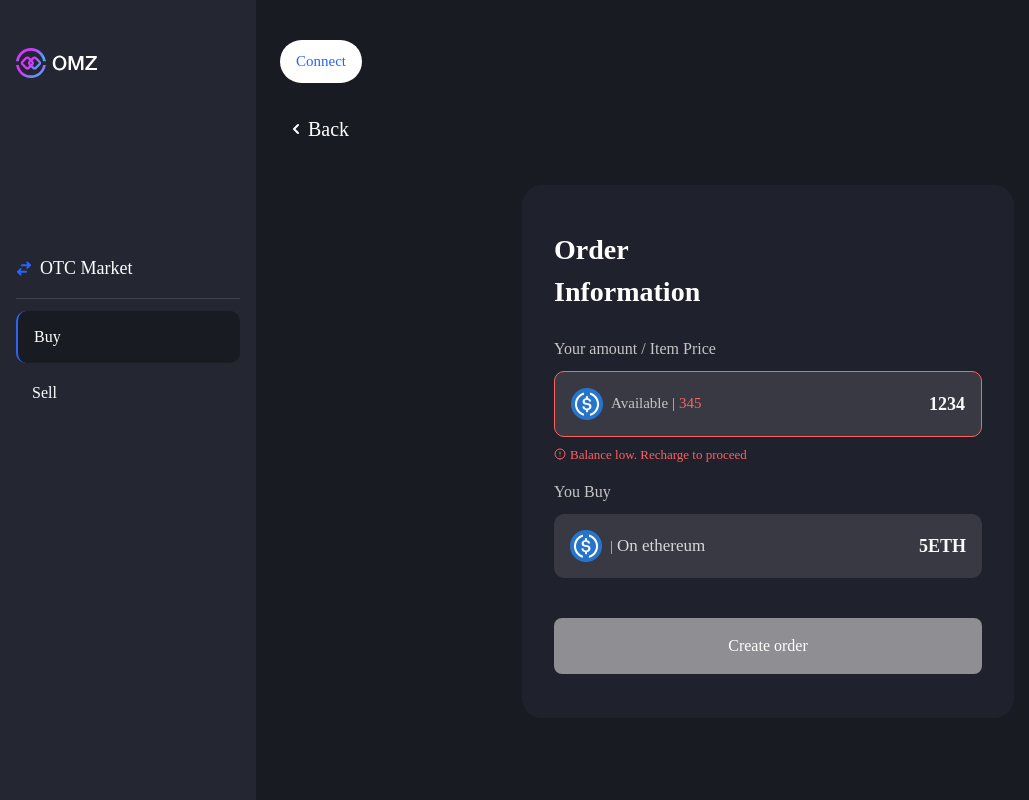
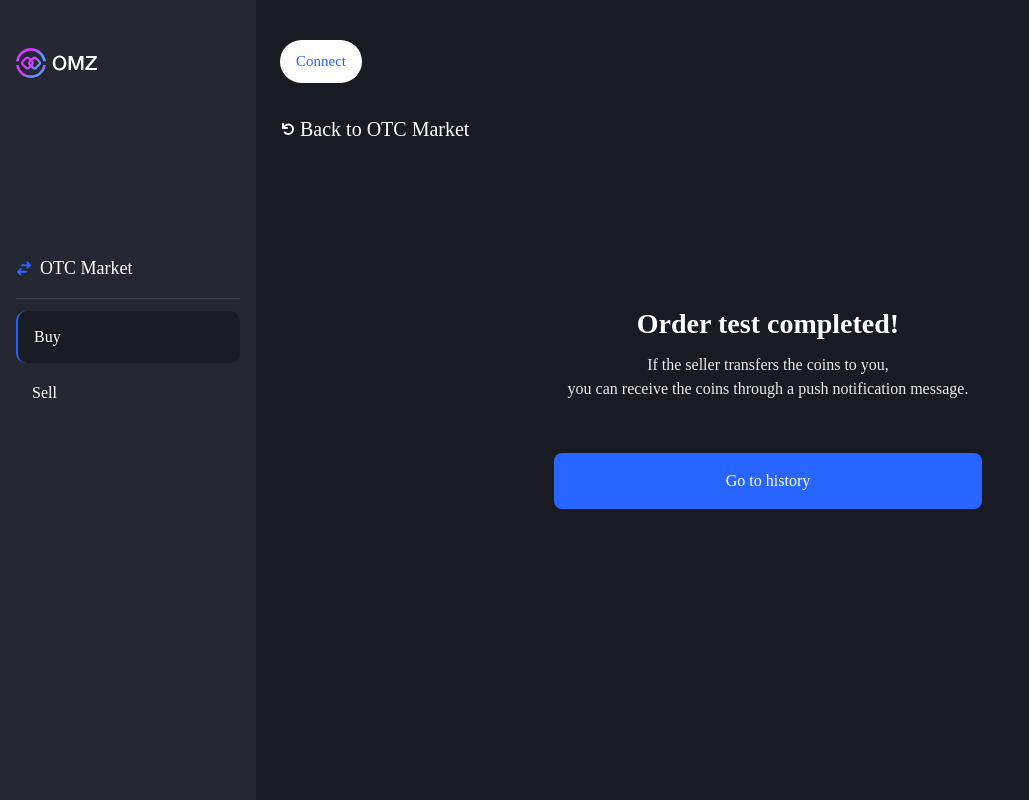
Before and after one commit to yoo-see/injective-otc, a Next.js app in the folder apps/frontend/: page /buy in a window 1280 px wide. Shown: the whole page, without its empty margins (0-1029 px from the left). Built offline with nearby package versions, Linux system fonts and the light colour scheme.

Commit message:
completed 공통 컴포넌트 작성

```diff
--- a/apps/frontend/components/buy/OrderInformation.tsx
+++ b/apps/frontend/components/buy/OrderInformation.tsx
@@ -35,7 +35,7 @@ const OrderInformation: React.FC<Props> = ({
   );
 
   return (
-    <div className="px-8 py-8">
+    <div className="px-6 py-8">
       <button className="flex items-center" onClick={goToBack}>
         <SvgIcon.ChevronLeft />
         <p className="ml-1 font-medium text-xl text-white">Back</p>
--- /dev/null
+++ b/apps/frontend/components/common/container/CompletedContainer.tsx
@@ -0,0 +1,43 @@
+import Button from "components/common/button/Button";
+import { SvgIcon } from "public/icon";
+
+interface Props {
+  backText: string;
+  goToBack: () => void;
+  title?: string;
+  description: string;
+  subDescription: string;
+  goToButton: () => void;
+}
+
+const CompletedContainer: React.FC<Props> = ({
+  backText,
+  goToBack,
+  title,
+  description,
+  subDescription,
+  goToButton,
+}) => {
+  return (
+    <div className="px-6 py-8 h-full">
+      <button className="flex items-center" onClick={goToBack}>
+        <SvgIcon.ChevronCircleLeft />
+        <p className="ml-1 font-medium text-xl text-white">
+          Back to {backText}
+        </p>
+      </button>
+      <div className="flex justify-center pt-[20vh] h-full">
+        <div className="flex flex-col items-center">
+          <p className="font-semibold text-[28px] text-white mb-2">
+            Order {title} completed!
+          </p>
+          <p className="font-normal text-base text-grey/2">{description}</p>
+          <p className="font-normal text-base text-grey/2">{subDescription}</p>
+          <Button className="mt-[52px]" onClick={goToButton} />
+        </div>
+      </div>
+    </div>
+  );
+};
+
+export default CompletedContainer;
--- a/apps/frontend/pages/buy.tsx
+++ b/apps/frontend/pages/buy.tsx
@@ -1,4 +1,5 @@
-import OrderInformation from "components/buy/OrderInformation";
+// import OrderInformation from "components/buy/OrderInformation";
+import CompletedContainer from "components/common/container/CompletedContainer";
 import { NextPage } from "next";
 
 const BuyPage: NextPage = () => {
@@ -6,12 +7,22 @@ const BuyPage: NextPage = () => {
 
   return (
     <div className="h-full">
-      <OrderInformation
+      {/* <OrderInformation
         balance={345}
         price={1234}
         token={"On ethereum"}
         chain={"5ETH"}
         goToBack={goToBack}
+      /> */}
+      <CompletedContainer
+        backText={"OTC Market"}
+        goToBack={() => console.log("뒤로가기")}
+        title={"test"}
+        description={"If the seller transfers the coins to you,"}
+        subDescription={
+          "you can receive the coins through a push notification message."
+        }
+        goToButton={() => console.log("go to Dashboard")}
       />
     </div>
   );
```
Also changed, not shown: 1 other file (tests, documents, lock files or other folders).
